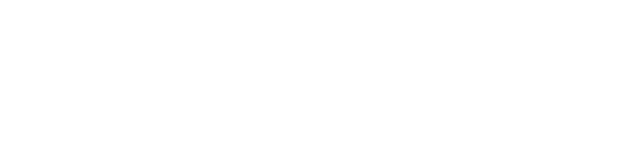
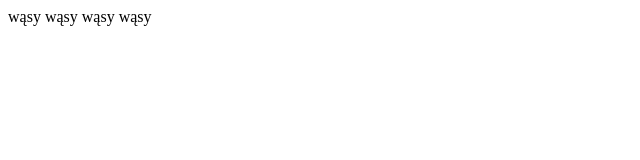
Before and after one commit to 0aTv/sus, a plain HTML site: page index.html in a window 1280 px wide. Shown: the whole page, without its empty margins (0-640 px from the left). Drawn offline with Linux system fonts and the light colour scheme.

Commit message:
Update index.html

```diff
--- a/index.html
+++ b/index.html
@@ -1,4 +1,5 @@
 <body>
+<a1>wąsy wąsy wąsy wąsy</a1>
 </body>
 <head>
 </head>
```
